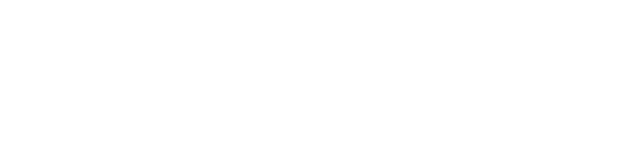
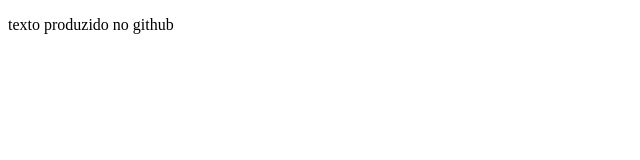
Before and after one commit to linarescoe/Website-Restaurante, a plain HTML site: page index.html in a window 1280 px wide. Shown: the whole page, without its empty margins (0-640 px from the left). Drawn offline with Linux system fonts and the light colour scheme.

Commit message:
Atualização conteúdo do site

```diff
--- a/index.html
+++ b/index.html
@@ -7,6 +7,6 @@
     <title>Primeira Página: alteração</title>
 </head>
 <body>
-
+    <p>texto produzido no github</p>
 </body>
 </html>
```
